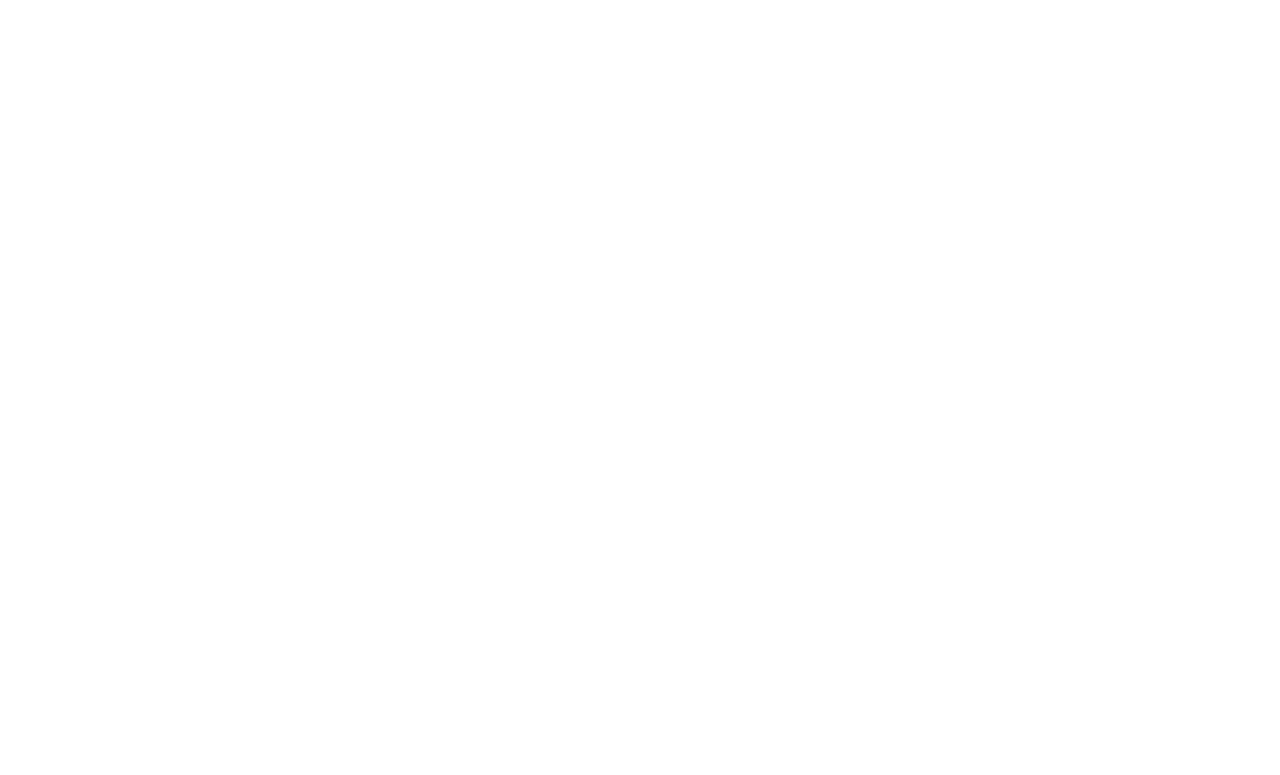
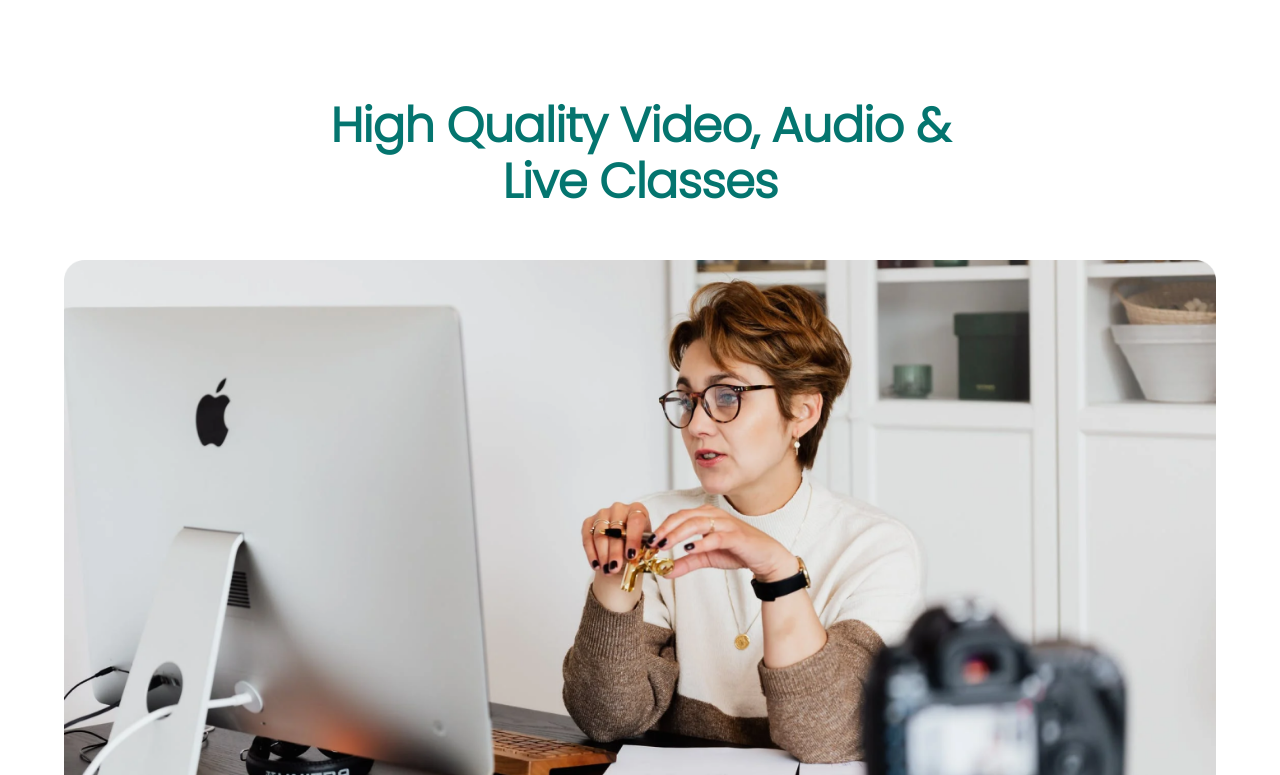
Before and after one commit to aladino24/project-akhir-HMS, a React (Create React App) app: page / in a window 1280 px wide. Shown: the part 4065-4840 px from the top of the page. Before the commit the page ends 4463 px from the top, so only its background shows below. Built offline with nearby package versions, Linux system fonts and the light colour scheme.

Commit message:
membuat bagian video dan membetulkan posisi banner ke tengah saat ukuran layar small

```diff
--- a/src/pages/landing_page/LandingPage.tsx
+++ b/src/pages/landing_page/LandingPage.tsx
@@ -7,6 +7,7 @@
 import ExploreComponent from './components/content/explore-top-class/Explore'
 import EnrollTheCourse from './components/content/enroll-the-course/EnrollTheCourse'
 import Banner from './components/content/banner/Banner'
+import Video from './components/content/video/Video'
 import Box from '@mui/material/Box'
 const LandingPage = () => {
   return (
@@ -27,6 +28,7 @@
          <ExploreComponent />
          <EnrollTheCourse />
          <Banner />
+         <Video />
         </Box>
 
 
--- a/src/pages/landing_page/components/content/banner/Banner.tsx
+++ b/src/pages/landing_page/components/content/banner/Banner.tsx
@@ -6,6 +6,13 @@
 const Banner = () => {
   return (
     <React.Fragment>
+        <Box
+        width="100%"
+        display="flex"
+        justifyContent='center'
+        >
+
+
         <Box
         sx={{
             display: 'flex',
@@ -16,7 +23,6 @@
             borderRadius:'25px',
             bgcolor:'#04756F',
             marginTop:'230px',
-            marginBottom:'400px',
 
         }}
         >
@@ -76,6 +82,8 @@
             }}
             ></Box>
         </Box>
+
+        </Box>
     </React.Fragment>
   )
 }
--- a/src/pages/landing_page/components/content/video/Video.tsx
+++ b/src/pages/landing_page/components/content/video/Video.tsx
@@ -1,8 +1,35 @@
 import React from 'react'
-
+import Box from '@mui/material/Box'
+import Typography from '@mui/material/Typography'
+import video from '../../../../../assets/video/video.png'
 const Video = () => {
   return (
-    <div>Video</div>
+   <Box
+   width='100%'
+   textAlign='center'
+   marginTop='100px'
+   >
+       <Typography
+       variant='h1'
+       color="#04756F"
+       fontFamily='poppins'
+       fontSize="48px"
+       fontWeight='bold'
+       sx={{
+           fontSize:{lg:'48px',md:'38px',sm:'30px', xs:'24px'}
+       }}
+       >
+       High Quality Video, Audio &amp; <br/>
+       Live Classes
+       </Typography>
+
+        <Box
+        width='100%'
+        component='img'
+        src={video}
+        marginTop='50px'
+        ></Box>
+   </Box>
   )
 }
 
```
Also changed, not shown: src/assets/video/video.png (added).
